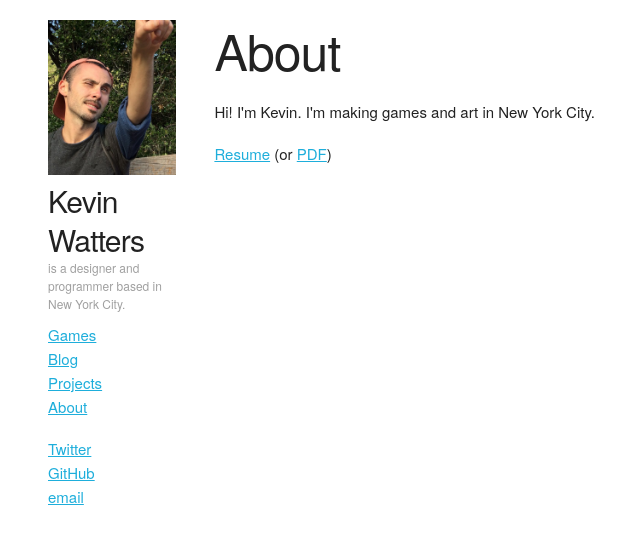
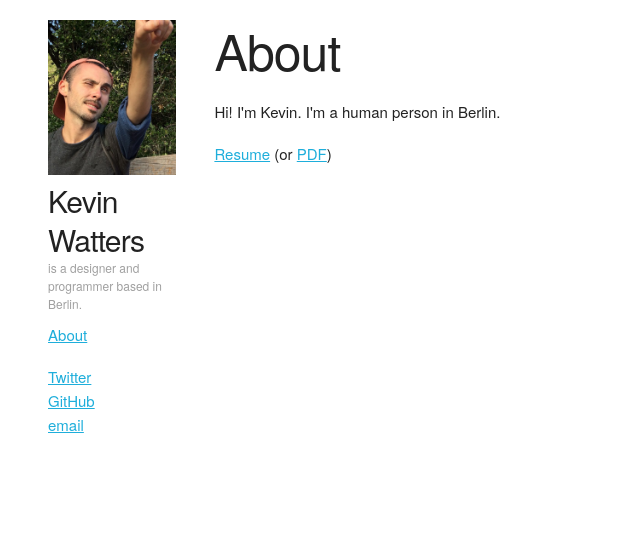
Before and after one commit to kevinw/kevinw.github.com, a Jekyll site: the page built from about.html, in a window 1280 px wide. Shown: the top 544 px of the page, without its empty margins (112-752 px from the left). Built offline with Jekyll 4.4.1, drawn with Linux system fonts in a browser that asks for light colours.

Commit message:
put all collections on one page; berlin

```diff
--- a/Gemfile
+++ b/Gemfile
@@ -1,3 +1,5 @@
 source 'https://rubygems.org'
 
+gem 'json', '>= 1.9'
+gem 'rb-inotify', '~> 0.9.7'
 gem 'github-pages'
--- a/_layouts/default.html
+++ b/_layouts/default.html
@@ -24,11 +24,13 @@
     <div class="two columns nav">
       <a href="/"><img src="/img/me_point.jpg" class="u-max-full-width"></a>
       <h4 class="name-title">Kevin Watters</h4>
-      <span class="name-detail">is a designer and programmer based in New York City.</span>
+      <span class="name-detail">is a designer and programmer based in Berlin.</span>
       <p>
+        <!--
         <a href="/#games">Games</a><br>
         <a href="/#blog">Blog</a><br>
-        <a href="/projects">Projects</a><br>
+        <a href="/#projects">Projects</a><br>
+        -->
         <a href="/about">About</a><br>
       </p>
       <p>
--- a/about.html
+++ b/about.html
@@ -6,7 +6,7 @@
 <div class="ten columns">
   <h1>About</h1>
   <p>
-    Hi! I'm Kevin. I'm making games and art in New York City.
+    Hi! I'm Kevin. I'm a human person in Berlin.
   </p>
   <a href="/resume">Resume</a> (or <a href="/resume.pdf">PDF</a>)
 </div>
```
Also changed, not shown: index.html (+16 -3 lines), Gemfile.lock.
